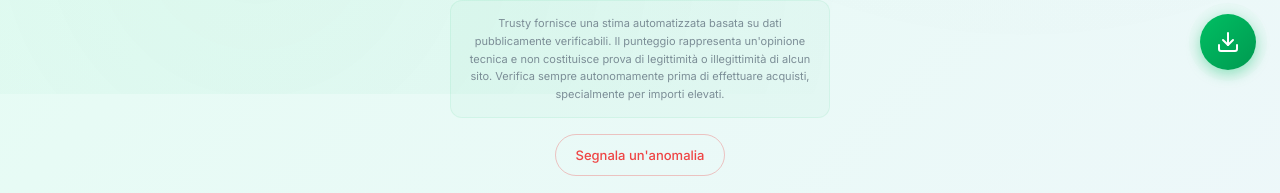
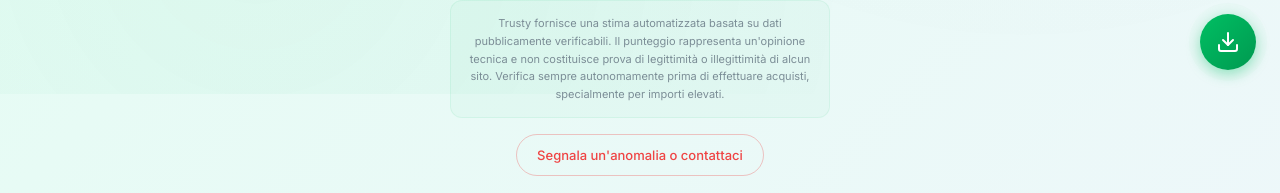
Before and after one commit to Soybot-git/Trusty, an Angular app: page / in a window 1280 px wide. Shown: the part 706-899 px from the top of the page. Built offline with nearby package versions, Linux system fonts and the light colour scheme.

Commit message:
Modificato file README e report-modal

```diff
--- a/src/app/app.component.html
+++ b/src/app/app.component.html
@@ -50,7 +50,7 @@
     </p>
 
     <button class="report-btn" (click)="showReportModal = true">
-      Segnala un'anomalia
+      Segnala un'anomalia o contattaci
     </button>
   </footer>
 
--- a/src/app/components/report-modal/report-modal.component.html
+++ b/src/app/components/report-modal/report-modal.component.html
@@ -8,7 +8,7 @@
     </button>
 
     <div class="modal-header">
-      <h2>Segnala un'anomalia</h2>
+      <h2>Segnala un'anomalia o contattaci</h2>
     </div>
 
     @if (isSuccess) {
@@ -25,7 +25,7 @@
     } @else {
       <form class="modal-body" (ngSubmit)="onSubmit()">
         <div class="form-group">
-          <label for="problemType">Tipo di problema *</label>
+          <label for="problemType">Tipo di segnalazione *</label>
           <select
             id="problemType"
             [(ngModel)]="problemType"
```
Also changed, not shown: 1 other file (tests, documents, lock files or other folders).
